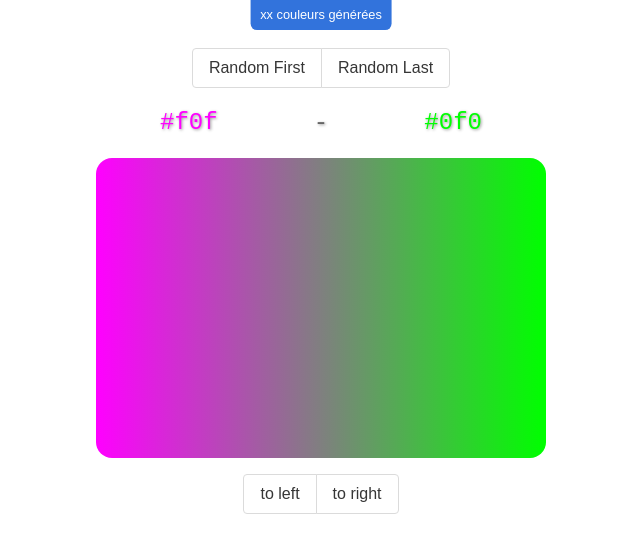
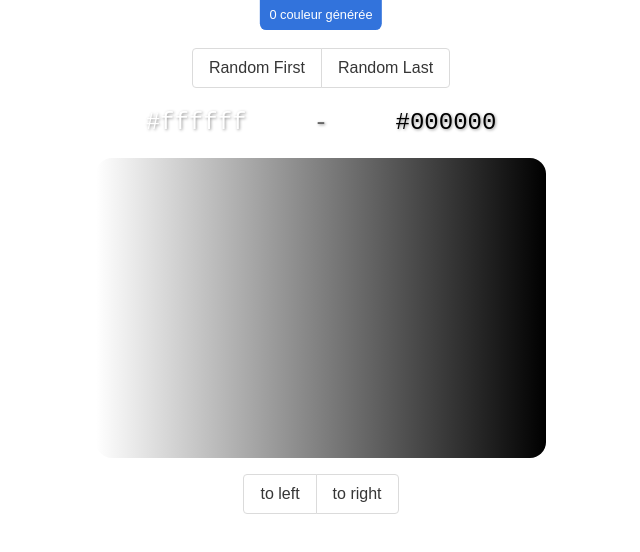
Before and after one commit to AgathePons/react_08_, a JavaScript app: page / in a window 1280 px wide. Shown: the top 552 px of the page, without its empty margins (319-959 px from the left). Built offline with nearby package versions, Linux system fonts and the light colour scheme.

Commit message:
plug color counter + color spans + gradient container to the store with useSelector

```diff
--- a/src/containers/ColorButtons.js
+++ b/src/containers/ColorButtons.js
@@ -1,6 +1,5 @@
 // == Import
 import { useDispatch } from 'react-redux';
-import store from '../store/store';
 import { actionSetFirstColor, actionSetLastColor } from '../actions/actions';
 
 import randomHexColor from '../utils';
--- a/src/containers/GradientContainer.js
+++ b/src/containers/GradientContainer.js
@@ -1,12 +1,16 @@
 // == Import
+import { useSelector } from 'react-redux';
+
 import Gradient from '../components/Gradient/Gradient';
 // == Component
 function GradientContainer() {
+  const firstColor = useSelector((state) => state.firstColor);
+  const lastColor = useSelector((state) => state.lastColor);
   return (
     <Gradient
       direction="90deg"
-      firstColor="#f0f"
-      lastColor="#0f0"
+      firstColor={firstColor}
+      lastColor={lastColor}
     />
   );
 }
--- a/src/containers/NbColors.js
+++ b/src/containers/NbColors.js
@@ -1,10 +1,14 @@
 // == Import
+import { useSelector } from 'react-redux';
+
 import TopScreenTag from '../components/TopScreenTag/TopScreenTag';
 // == Component
 function NbColors() {
+  const nbColors = useSelector((state) => state.nbColors);
+  const sStr = nbColors > 1 ? 's' : '';
   return (
     <TopScreenTag
-      text="xx couleurs générées"
+      text={`${nbColors} couleur${sStr} générée${sStr}`}
     />
   );
 }
--- a/src/containers/textColors.js
+++ b/src/containers/textColors.js
@@ -1,13 +1,17 @@
 // == Import
+import { useSelector } from 'react-redux';
+
 import SpanColor from '../components/SpanColor/SpanColor';
 // == Component
 function TextColors() {
+  const firstColor = useSelector((state) => state.firstColor);
+  const lastColor = useSelector((state) => state.lastColor);
   console.log('TextColors render');
   return (
     <div className="text-colors">
-      <SpanColor color="#f0f" />
+      <SpanColor color={firstColor} />
       -
-      <SpanColor color="#0f0" />
+      <SpanColor color={lastColor} />
     </div>
   );
 }
--- a/src/reducers/reducer.js
+++ b/src/reducers/reducer.js
@@ -12,10 +12,6 @@ const initialState = {
 };
 
 function reducer(state = initialState, action = {}) {
-/*   console.log('reducer:');
-  console.log(state);
-  console.log(action); */
-
   switch (action.type) {
     case SET_FIRST_COLOR:
       return {
```
